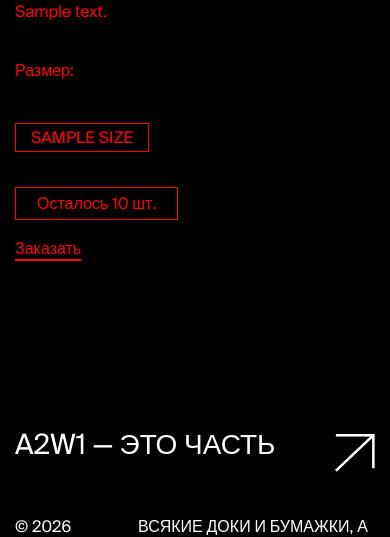
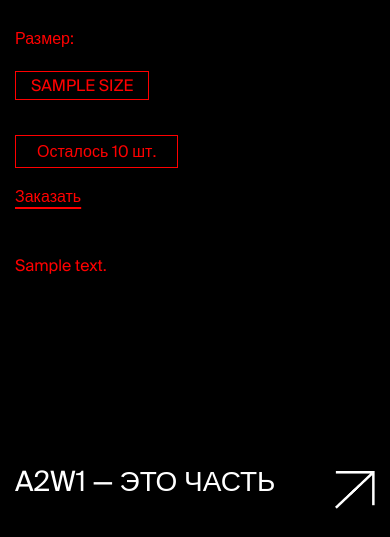
Before and after one commit to fidryc/store-a2w1-fastapi, a FastAPI app: template backend/app/templates/product.html in a window 390 px wide. Shown: the part 857-1394 px from the top of the page. Run offline with FastAPI, Linux system fonts and the light colour scheme; the template is opened without the code that fills it: most values are stand-ins (such as "Sample title", 1, 10 or a date in 2020); parts of the project's set-up code (start-up, migrations or seed data) failed here and were passed over.

Commit message:
created all styles

```diff
--- a/backend/app/static/css/style.css
+++ b/backend/app/static/css/style.css
@@ -630,7 +630,6 @@ footer section {
     .mobile-only {
         display: block;
         margin-top: 30px;
-        text-decoration: underline;
     }
 }
 
@@ -1077,6 +1076,7 @@ footer section {
     display: block;
 }
 
+
 .red-text {
     position: absolute;
     left: 50%;
@@ -1444,6 +1444,15 @@ footer section {
     grid-template-columns: 1fr 1fr;
     gap: 60px;
     padding: 120px 0 80px;
+    align-items: start;
+}
+
+.mobile-only {
+    display: none;
+}
+
+.desktop-only {
+    display: block;
 }
 
 .gallery-main {
@@ -1503,6 +1512,7 @@ footer section {
     cursor: pointer;
     transition: all 0.3s;
     z-index: 10;
+    font-size: 24px;
 }
 
 .gallery-arrow:hover {
@@ -1516,16 +1526,74 @@ footer section {
 
 .gallery-arrow.next {
     right: 20px;
-}
-
-.gallery-arrow.hidden {
-    display: none;
 }
 
 .product-info {
     display: flex;
     flex-direction: column;
     gap: 20px;
+    height: 100%;
+    max-height: calc((100vw - 120px) / 2 * 4 / 3);
+    overflow: hidden;
+}
+
+.product-description.desktop-only {
+    flex: 1;
+    overflow-y: auto;
+    min-height: 0;
+}
+
+.product-info .order-button {
+    margin-top: auto;
+    flex-shrink: 0;
+}
+
+/* МОБИЛЬНАЯ ВЕРСИЯ */
+@media (max-width: 768px) {
+    .product-section {
+        grid-template-columns: 1fr;
+        gap: 30px;
+        padding: 80px 20px 40px;
+    }
+
+    .mobile-only {
+        display: block;
+    }
+
+    .desktop-only {
+        display: none;
+    }
+
+    .product-info {
+        max-height: none;
+    }
+
+    .product-info .order-button {
+        margin-top: 0;
+    }
+
+    .gallery-arrow {
+        width: 35px;
+        height: 35px;
+        font-size: 20px;
+    }
+
+    .gallery-arrow.prev {
+        left: 10px;
+    }
+
+    .gallery-arrow.next {
+        right: 10px;
+    }
+
+    .gallery-dot {
+        width: 15px;
+        height: 15px;
+    }
+
+    .gallery-nav {
+        gap: 30px;
+    }
 }
 
 .collection-title {
@@ -1540,13 +1608,11 @@ footer section {
     font-size: 64px;
     font-weight: 400;
     line-height: 1.1;
-    text-transform: uppercase;
-    margin-bottom: 106px;
+    margin-bottom: 34px;
 }
 
 .product-description {
     font-size: 28px;
-    margin-bottom: 59px;
 }
 
 .product-description__item {
@@ -1708,7 +1774,6 @@ footer section {
 .product-image {
     width: 100%;
     aspect-ratio: 3/4;
-    overflow: hidden;
     background-color: #1a1a1a;
     margin-bottom: 15px;
 }
@@ -2491,8 +2556,8 @@ footer section {
     }
 
     .product-title {
-        font-size: 28px;
-        margin-bottom: 30px;
+        font-size: 48px;
+        margin-bottom: 10px;
     }
 
     .product-description {
@@ -2652,7 +2717,7 @@ footer section {
 
     /* Product page */
     .product-title {
-        font-size: 24px;
+        font-size: 32px;
     }
 
     .product-description {
--- a/backend/app/templates/product.html
+++ b/backend/app/templates/product.html
@@ -3,6 +3,18 @@
 
 {% if product.product %}
 <div class="product-section">
+    <!-- Название товара (мобильная версия) -->
+    <div class="product-header mobile-only">
+        {% if category %}
+        <div class="collection-title">{{ category.title }}</div>
+        {% endif %}
+        {% if product.collection %}
+            <h1 class="product-title">{{ product.collection.collection_category.title }}<br>{{ product.collection.title }}</h1>
+        {% else %}
+            <h1 class="product-title">{{ product.product.title }}</h1>
+        {% endif %}
+    </div>
+
     <!-- Галерея фотографий -->
     <div class="product-gallery">
         <div class="gallery-main" id="productGallery">
@@ -15,11 +27,9 @@
                 {% endfor %}
 
                 {% if product.product.photos|length > 1 %}
-                <!-- Стрелки навигации -->
                 <div class="gallery-arrow prev" onclick="changeProductPhoto(-1)">‹</div>
                 <div class="gallery-arrow next" onclick="changeProductPhoto(1)">›</div>
 
-                <!-- Точки навигации -->
                 <div class="gallery-nav">
                     {% for photo in product.product.photos %}
                     <div class="gallery-dot {% if loop.first %}active{% endif %}"
@@ -35,6 +45,8 @@
 
     <!-- Информация о товаре -->
     <div class="product-info">
+        <!-- Название товара (десктопная версия) -->
+        <div class="product-header desktop-only">
             {% if category %}
             <div class="collection-title">{{ category.title }}</div>
             {% endif %}
@@ -43,9 +55,11 @@
             {% else %}
                 <h1 class="product-title">{{ product.product.title }}</h1>
             {% endif %}
+        </div>
 
+        <!-- Описание (десктопная версия - сразу после заголовка) -->
         {% if product.product.description %}
-            <div class="product-description">
+            <div class="product-description desktop-only">
                 {% for part in product.product.description.split(';') %}
                     <div class="product-description__item">{{ part|trim }}</div>
                 {% endfor %}
@@ -54,6 +68,7 @@
 
         <!-- Размеры -->
         {% if product.sizes %}
+        <div class="product-sizes">
             <div class="sizes-label">Размер:</div>
             <div class="sizes-grid">
                 {% for size in product.sizes %}
@@ -61,6 +76,7 @@
                     {{ size.title }}
                 </button>
                 {% endfor %}
+            </div>
         </div>
         {% endif %}
 
@@ -76,6 +92,15 @@
                 {% if product.product.simple_quantity == 0 %}disabled{% endif %}>
             {% if product.product.simple_quantity > 0 %}Заказать{% else %}Нет в наличии{% endif %}
         </button>
+
+        <!-- Описание (мобильная версия - после кнопки) -->
+        {% if product.product.description %}
+            <div class="product-description mobile-only">
+                {% for part in product.product.description.split(';') %}
+                    <div class="product-description__item">{{ part|trim }}</div>
+                {% endfor %}
+            </div>
+        {% endif %}
     </div>
 </div>
 {% else %}
```
Lines whose indentation alone changed are shown as unchanged.
